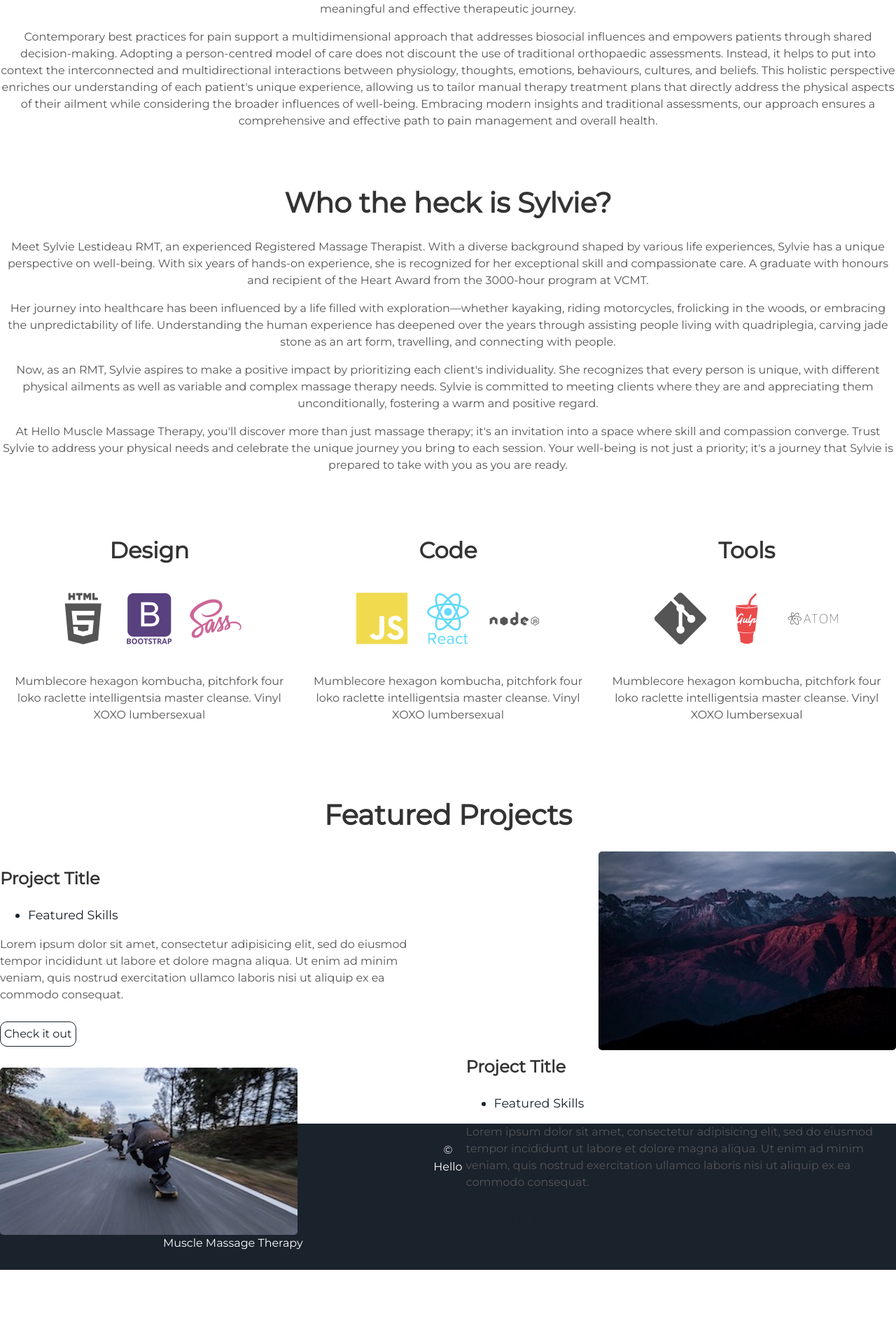
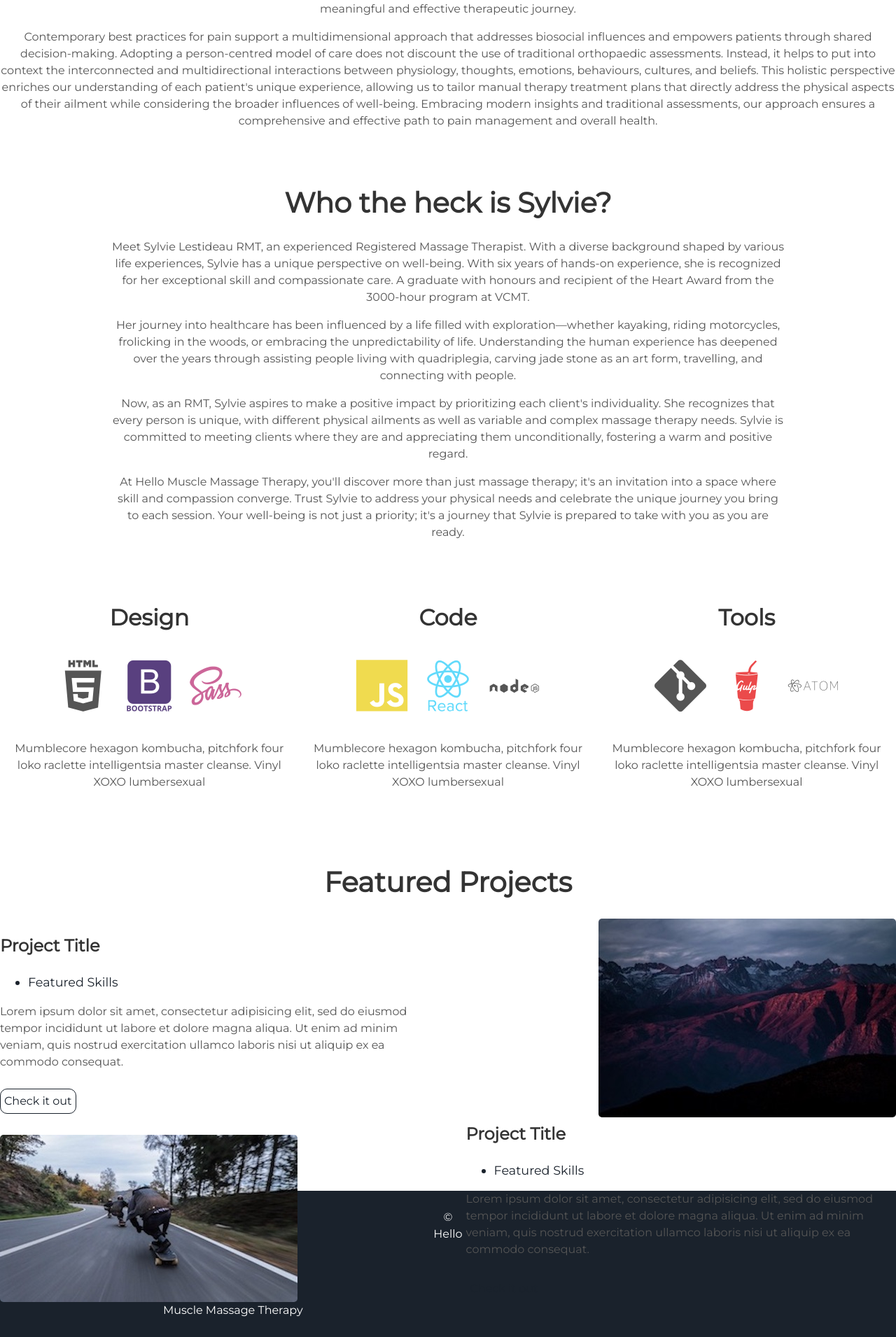
Before and after one commit to HelloMuscle/hellomuscle.github.io, a Jekyll site: the page built from index.html, in a window 1280 px wide. Shown: the part 1943-3854 px from the top of the page at 70% size. Built offline with Jekyll 4.4.1, drawn with Linux system fonts in a browser that asks for light colours; before the commit the page ends 3758 px from its top, so only the background shows below that.

Commit message:
fix style for bio maybe?

```diff
--- a/_includes/head.html
+++ b/_includes/head.html
@@ -7,4 +7,14 @@
   <meta name="description" content="{% if page.description %}{{ page.description | strip_html | strip_newlines | truncate: 160 }}{% else %}{{ site.description }}{% endif %}">
 
   <link rel="stylesheet" href="{{ "/assets/css/main.css" | prepend: site.baseurl }}">
+  <style>
+    #bio {
+    width: 90%;
+    margin: 0 auto;
+    max-width: 960px;
+      @media only screen and (min-width: 550px) {
+        width: 80%;
+      }
+    }
+  </style>
 </head>
```
